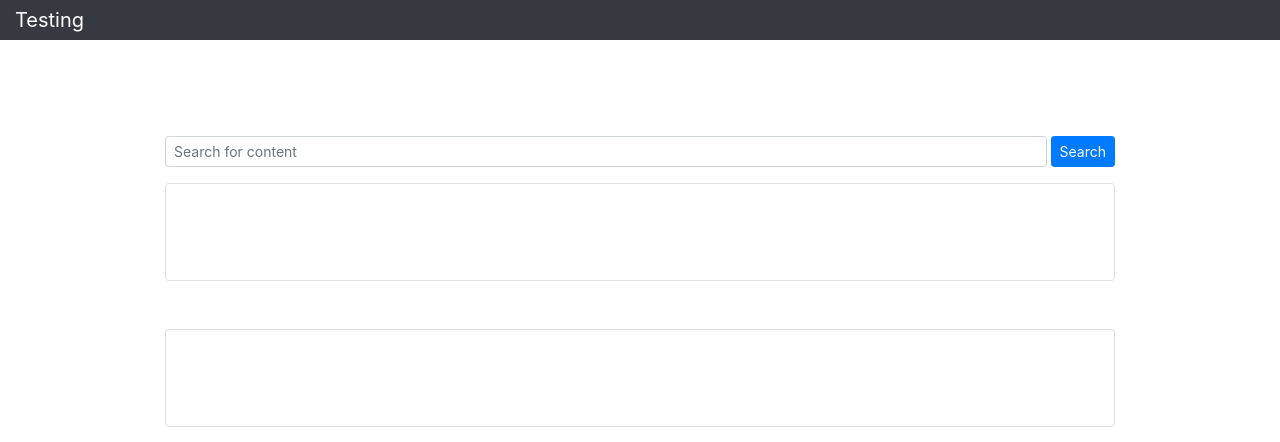
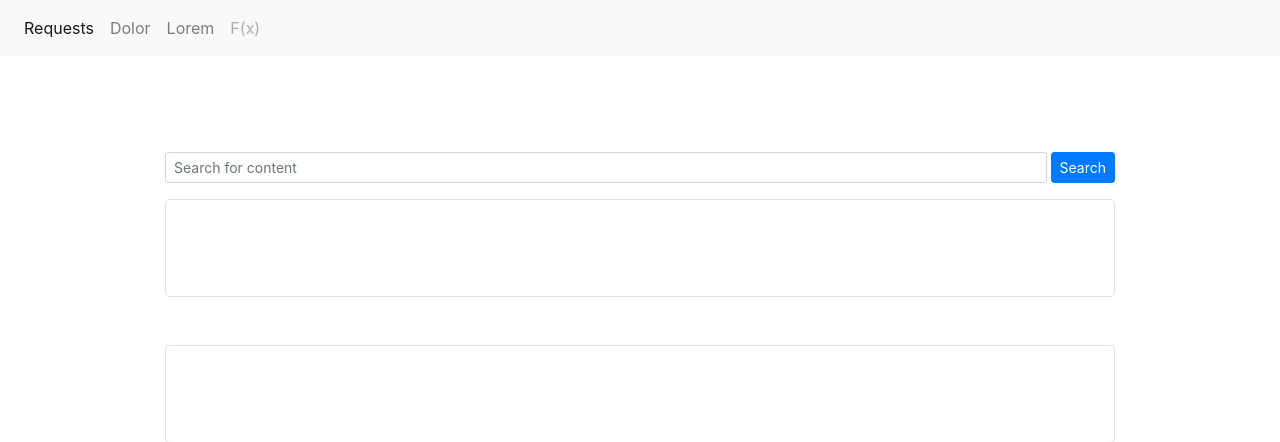
Before and after one commit to codacy-badger/flask_frame, a Python web app: template app/templates/tutorial/requesting.html in a window 1280 px wide. Shown: the top 442 px of the page. Run offline with Jinja, Linux system fonts and the light colour scheme; the template is opened without the code that fills it, so the values that code supplies are empty; some libraries are stand-ins or nearby versions.

Commit message:
experience

```diff
--- a/app/controllers/tutorial.py
+++ b/app/controllers/tutorial.py
@@ -3,7 +3,7 @@ from flask import redirect, render_template, request
 from flask import g, Blueprint, flash, url_for, session
 from app import logger
 
-from app.services.apiCall import apiCall
+from app.services.api_call import ApiCall
 from app.services.ssm_collect import SsmCollect
 
 blueprint = Blueprint('tutorial', __name__, url_prefix='/tutorial')
@@ -14,7 +14,7 @@ def requesting():
     search = request.args.get('query', '')
     search_api = request.args.get('query_api', '')
 
-    apicall = apiCall()
+    apicall = ApiCall()
     results1 = apicall.get('/todos')
 
     if len(search_api) != 0:
--- a/app/services/apiCall.py
+++ b/app/services/api_call.py
@@ -3,7 +3,7 @@ from app import logger
 api_url = 'https://px84fa2qwe.execute-api.eu-west-1.amazonaws.com/dev'
 
 
-class apiCall():
+class ApiCall():
 
     def __init__(self):
         pass
--- a/app/templates/partials/header.html
+++ b/app/templates/partials/header.html
@@ -1,6 +1,23 @@
-
-   <nav class="navbar navbar-dark sticky-top bg-dark flex-md-nowrap p-0">
-      <a class="navbar-brand col-sm-3 col-md-2 mr-0" href="{{ url_for('tutorial.requesting' ) }}">Testing</a>
-      <ul class="navbar-nav px-3">
-      </ul>
-    </nav>
+<nav class="navbar navbar-expand-lg navbar-light bg-light">
+    <button class="navbar-toggler" type="button" data-toggle="collapse" data-target="#navbarNav"
+            aria-controls="navbarNav" aria-expanded="false" aria-label="Toggle navigation">
+        <span class="navbar-toggler-icon"></span>
+    </button>
+    <div class="collapse navbar-collapse" id="navbarNav">
+        <ul class="navbar-nav">
+            <li class="nav-item active">
+                <a class="nav-link" href="{{ url_for('tutorial.requesting' ) }}">Requests<span
+                        class="sr-only">(current)</span></a>
+            </li>
+            <li class="nav-item">
+                <a class="nav-link" href="#">Dolor</a>
+            </li>
+            <li class="nav-item">
+                <a class="nav-link" href="#">Lorem</a>
+            </li>
+            <li class="nav-item">
+                <a class="nav-link disabled" href="#" tabindex="-1" aria-disabled="true">F(x)</a>
+            </li>
+        </ul>
+    </div>
+</nav>
--- a/app/templates/tutorial/repo.html
+++ b/app/templates/tutorial/repo.html
@@ -1,7 +1,6 @@
 {% macro render_repo(item, loop) %}
   <div class="border-bottom {{ 'border-top' if loop.first }}">
     <div class="d-flex flex-column m-3">
-
         <p class="text-black"><span class="badge badge-pill badge-light">{{ item["id"] }}</span></p>
       <div class="mt-2">
         <small class="text-gray mr-3">{{ item["text"] }} </small>
--- a/requirements.txt
+++ b/requirements.txt
@@ -1,4 +1,6 @@
 alembic==1.0.6
+boto3==1.9.164
+botocore==1.12.164
 certifi==2018.11.29
 cffi==1.11.5
 chardet==3.0.4
```
